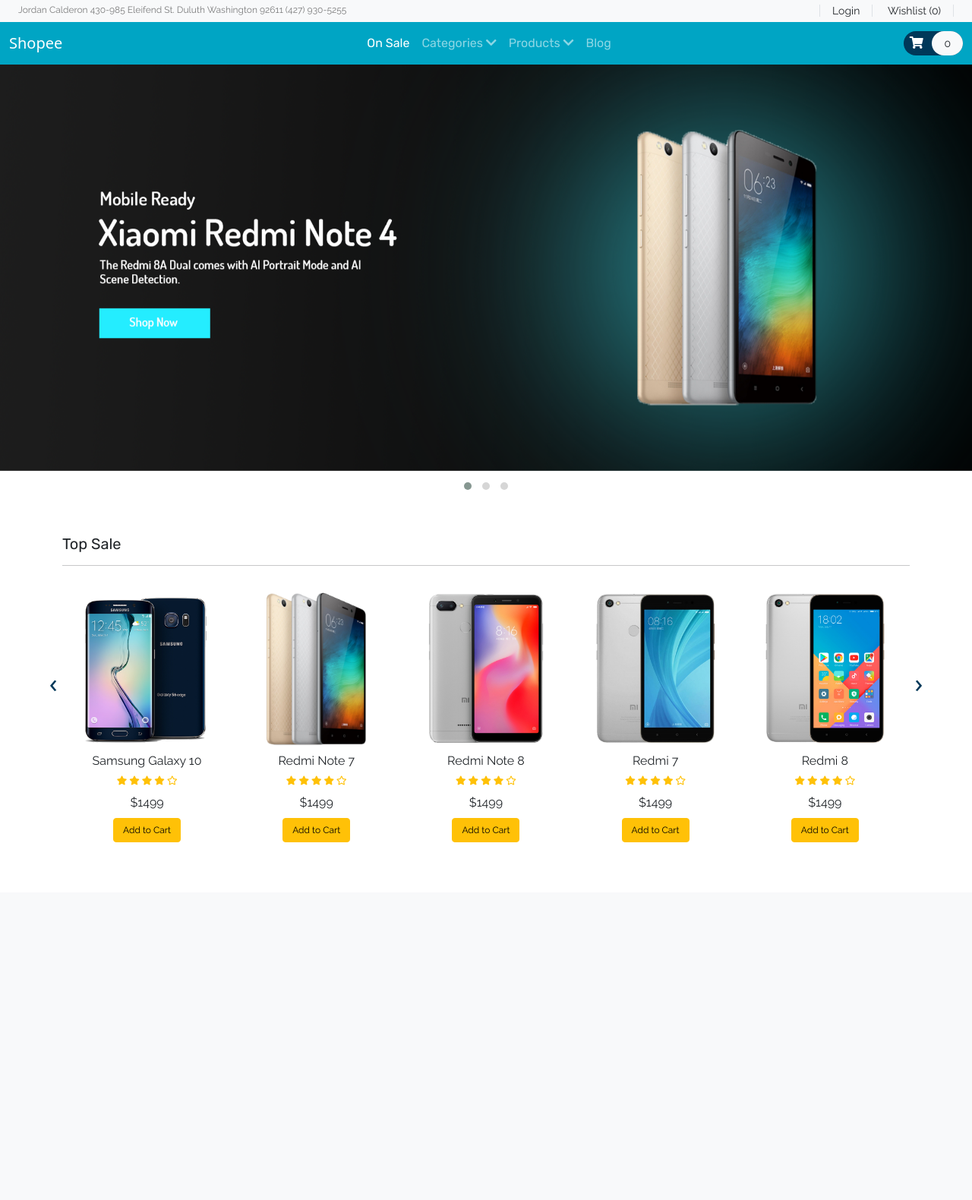
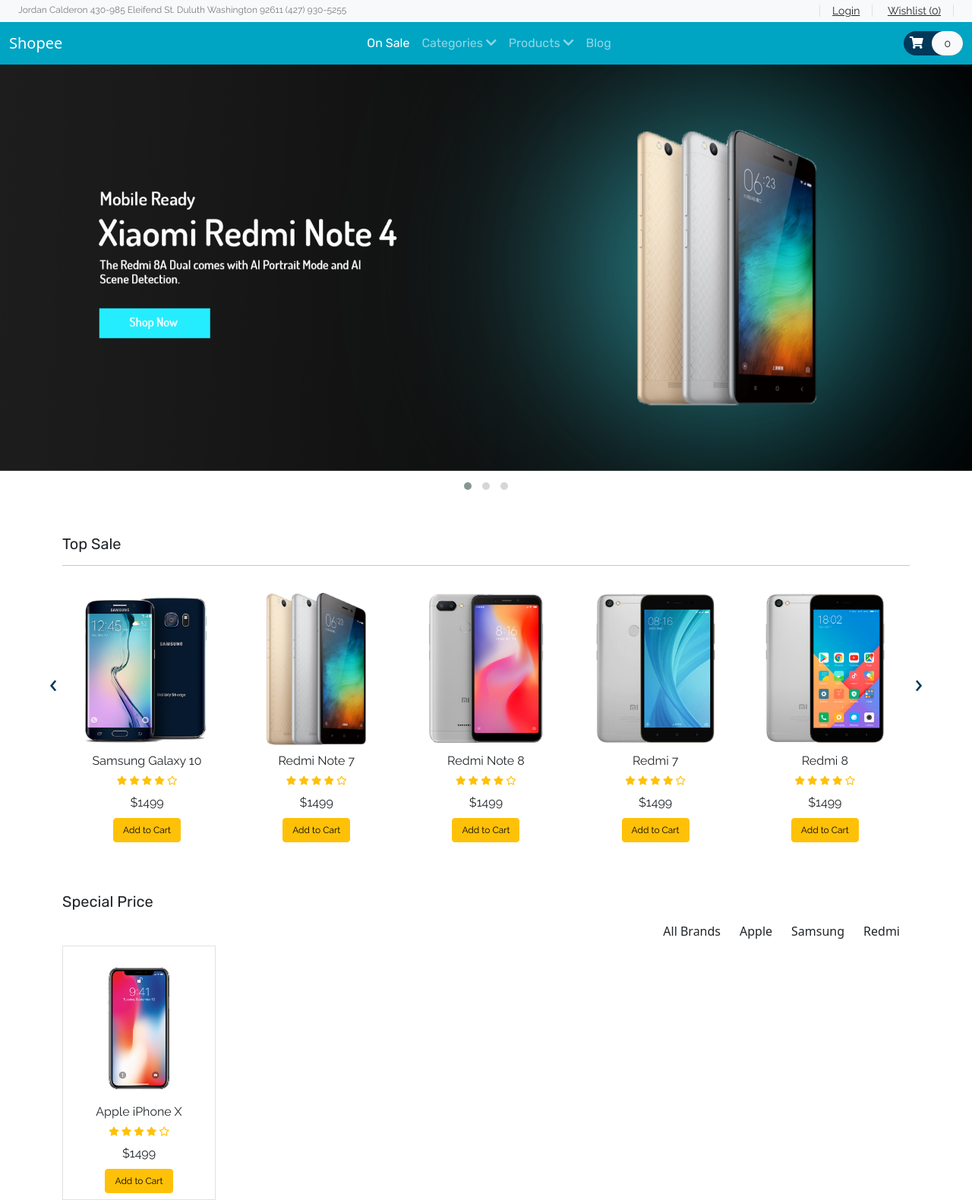
Before and after one commit to Ghidyon/shopee, a PHP site: page / in a window 1280 px wide. Shown: the whole page at 76% size. Before the commit the page ends 1109 px from the top, so only its background shows below. Run offline with PHP 8.4, Linux system fonts and the light colour scheme; some web fonts are replaced.

Commit message:
added isotope filter

```diff
--- a/index.html
+++ b/index.html
@@ -70,7 +70,7 @@
                     </ul>
 
                     <form action="#" class="font-size-14 font-raleway">
-                        <a href="#" class="rounded-pill py-2 pri-color-bg">
+                        <a href="#" class="rounded-pill py-2 pri-color-bg text-decoration-none">
                             <span class="text-white px-2 font-size-16"><i class="fas fa-shopping-cart"></i></span>
                             <span class="px-3 py-2 bg-light text-dark rounded-pill">0</span>
                         </a>
@@ -228,6 +228,46 @@
         </section>
         <!-- Top Sale Ends -->
 
+        <!-- Special Price -->
+        <section id="special-price">
+            <div class="container">
+                <h4 class="font-rubik font-size-20">Special Price</h4>
+                <div class="d-flex justify-content-end">
+                    <div id="filters" class="btn-group" role="group" aria-label="Filter buttons">
+                        <button class="btn is-checked" data-filter="*">All Brands</button>
+                        <button class="btn" data-filter=".Apple">Apple</button>
+                        <button class="btn" data-filter=".Samsung">Samsung</button>
+                        <button class="btn" data-filter=".Redmi">Redmi</button>
+                    </div>
+                </div>
+
+                <div class="grid">
+                    <div class="grid-item Apple border">
+                        <div class="item py-2" style="width:200px;">
+                            <div class="product font-raleway">
+                                <a href="#"><img src="/assets/products/13.png" class="img-fluid" alt="Product1"></a>
+                                <div class="text-center">
+                                    <h6>Apple iPhone X</h6>
+                                    <div class="rating text-warning font-size-12">
+                                        <span><i class="fas fa-star"></i></span>
+                                        <span><i class="fas fa-star"></i></span>
+                                        <span><i class="fas fa-star"></i></span>
+                                        <span><i class="fas fa-star"></i></span>
+                                        <span><i class="far fa-star"></i></span>
+                                    </div>
+                                    <div class="price py-2">
+                                        <span>$1499</span>
+                                    </div>
+                                    <button type="submit" class="btn btn-warning font-size-12">Add to Cart</button>
+                                </div>
+                            </div>
+                        </div>
+                    </div>
+                </div>
+            </div>
+        </section>
+        <!-- Special Price Ends -->
+
     </main>
     <!-- Main Ends -->
 
@@ -248,6 +288,9 @@
     <!-- Owl Carousel js -->
     <script src="https://cdnjs.cloudflare.com/ajax/libs/OwlCarousel2/2.3.4/owl.carousel.min.js" integrity="sha512-bPs7Ae6pVvhOSiIcyUClR7/q2OAsRiovw4vAkX+zJbw3ShAeeqezq50RIIcIURq7Oa20rW2n2q+fyXBNcU9lrw==" crossorigin="anonymous"></script>
 
+    <!-- Isotope js -->
+    <script src="https://cdnjs.cloudflare.com/ajax/libs/jquery.isotope/3.0.6/isotope.pkgd.min.js" integrity="sha512-Zq2BOxyhvnRFXu0+WE6ojpZLOU2jdnqbrM1hmVdGzyeCa1DgM3X5Q4A/Is9xA1IkbUeDd7755dNNI/PzSf2Pew==" crossorigin="anonymous"></script>
+
     <!-- Custom js -->
     <script src="index.js"></script>
 </body>
--- a/index.js
+++ b/index.js
@@ -23,4 +23,19 @@ $(document).ready(function(){
             }
         }
     })
+
+    // Isotope Filter
+    var $grid = $('.grid').isotope({
+        itemSelector: '.grid-item',
+        layoutMode: 'fitRows'
+    })
+
+    // Special Products Filter on button click
+    $('.button-group').on('click', 'button', function(){
+        // When a button is clicked. return the data filter attribute
+        var filterValue = $(this).attr('data-filter');
+        $grid.isotope({
+            filter: filterValue
+        })
+    })
 });
--- a/styles/main.css
+++ b/styles/main.css
@@ -19,11 +19,3 @@ button:focus {
     outline: none !important;
     box-shadow: none !important;
 }
-
-a {
-    text-decoration: none !important;
-}
-
-/* a:hover {
-    text-decoration: underline !important;
-} */
```
